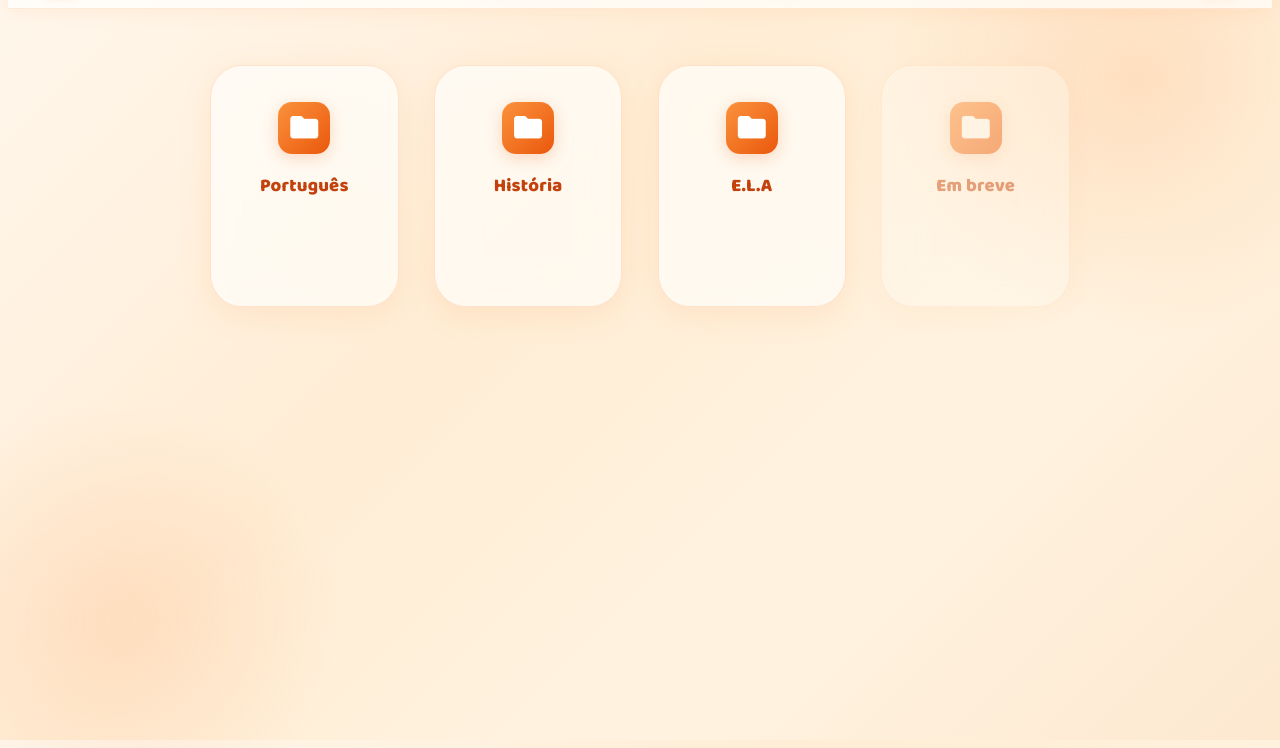
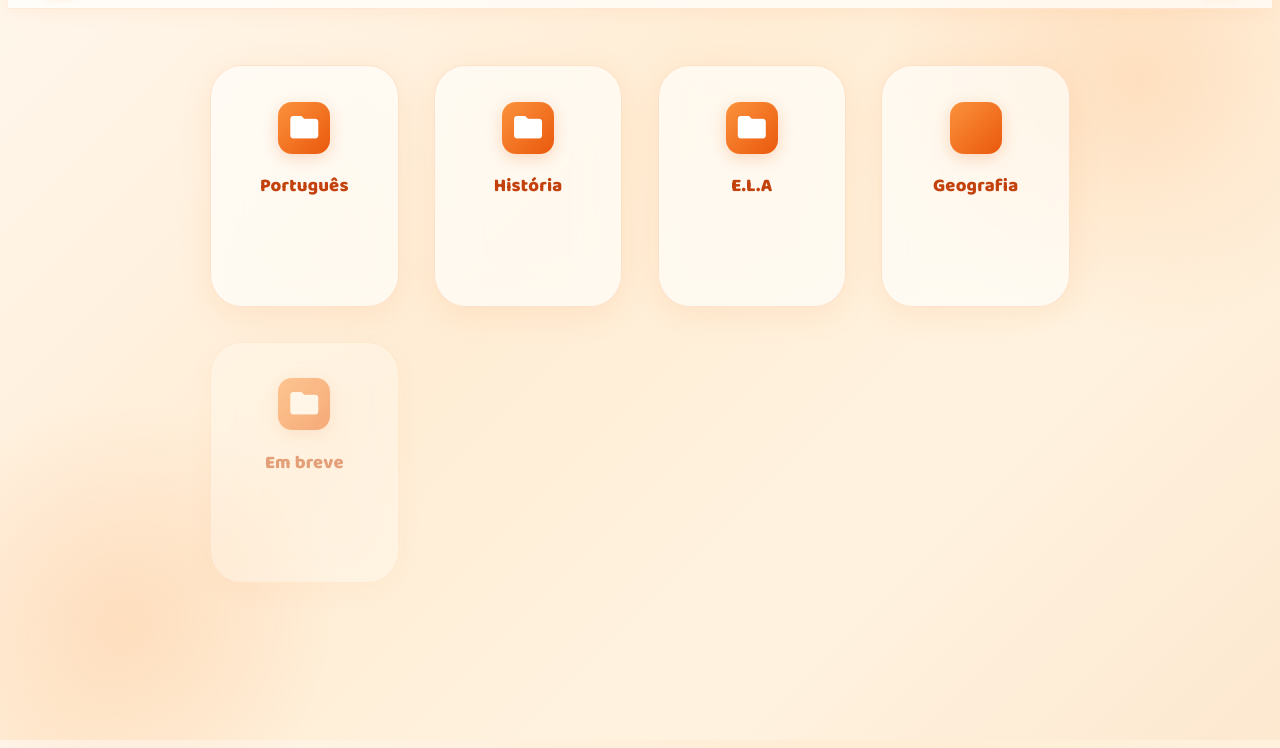
Before and after one commit to MasterEducacao/MapleBear, a plain HTML site: page index.html in a window 1280 px wide. Shown: the part 60-808 px from the top of the page. Drawn offline with nearby package versions, Linux system fonts and the light colour scheme.

Commit message:
Update index.html

```diff
--- a/index.html
+++ b/index.html
@@ -212,6 +212,13 @@
           </span>
           <span class="folder-title">E.L.A</span>
         </a>
+        <!-- Espaço para E.L.A -->
+        <a href="geografia.html" class="folder-card" title="Ir para Geografia">
+          <span class="folder-icon">
+            <span class="material-icons" style="font-size:2.1rem;">Geografia</span>
+          </span>
+          <span class="folder-title">Geografia</span>
+        </a>
         <!-- Próximas seções -->
         <div class="folder-card" style="opacity:0.45;pointer-events:none;">
           <span class="folder-icon">
```
